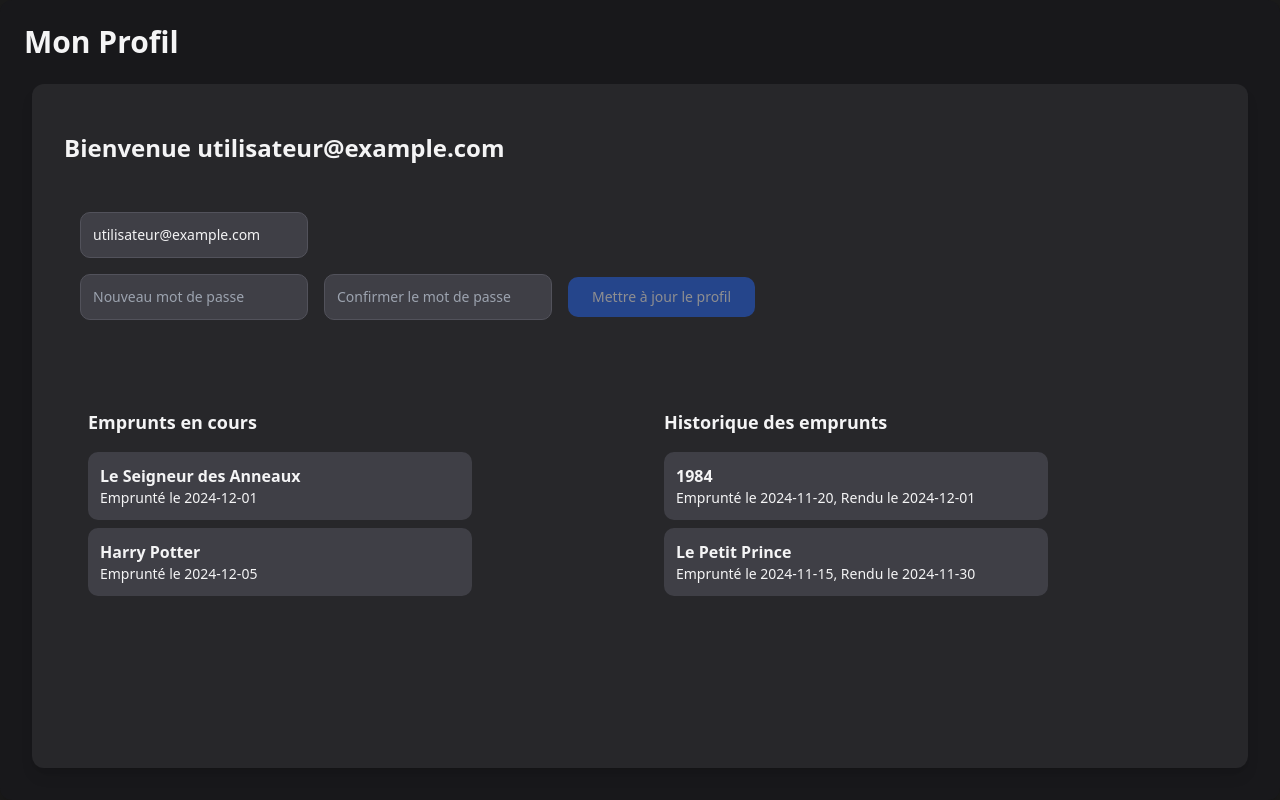
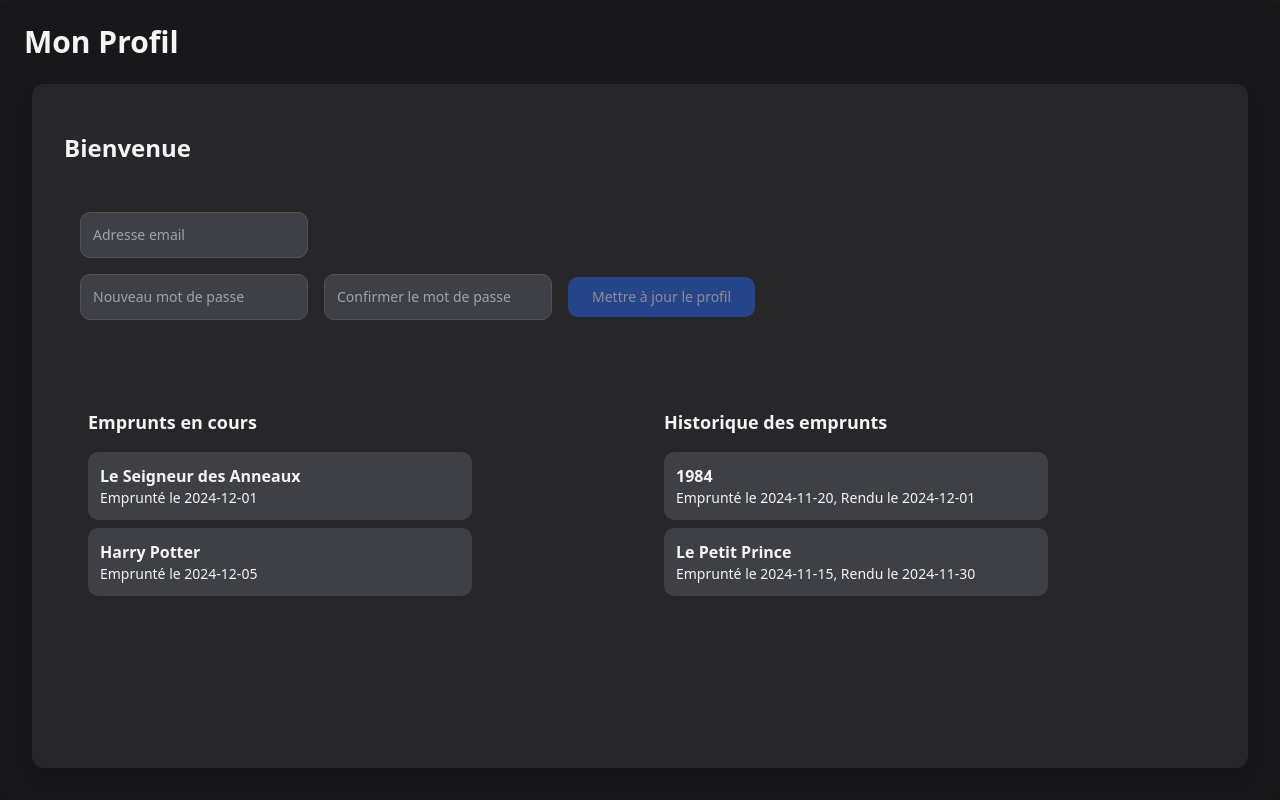
Before and after one commit to Jaden38/LibMa, a Next.js app in the folder frontend/: page /profile in a window 1280 px wide. Built offline with nearby package versions, Linux system fonts and the light colour scheme.

Commit message:
refactor(Profile): Enhance styling

```diff
--- a/frontend/pages/profile.tsx
+++ b/frontend/pages/profile.tsx
@@ -1,9 +1,11 @@
 import React, { useState } from "react";
 import { Button } from "@/components/ui/Button";
+import { useUser } from "@/hooks/UseUser";
 
 export default function Profile() {
-  const [email, setEmail] = useState("utilisateur@example.com");
-  const [password, setPassword] = useState("");
+  const {user} = useUser();
+  const [mail, setMail] = useState(user?.email);
+    const [password, setPassword] = useState("");
   const [confirmPassword, setConfirmPassword] = useState("");
   const [message, setMessage] = useState<string | null>(null);
   const [error, setError] = useState<string | null>(null);
@@ -21,7 +23,7 @@ export default function Profile() {
   ];
 
   const handleUpdateProfile = () => {
-    if (!email || !password || !confirmPassword) {
+    if (!mail || !password || !confirmPassword) {
       setError("Tous les champs sont requis.");
       return;
     }
@@ -51,15 +53,15 @@ export default function Profile() {
       </div>
 
       <div className=" ml-8 mr-8 mb-8 flex-grow bg-zinc-800 p-8 rounded-lg shadow-lg pt-12">
-        <h2 className="text-2xl font-semibold text-zinc-100 mb-4">Bienvenue {email}</h2>
+        <h2 className="text-2xl font-semibold text-zinc-100 mb-4">Bienvenue {user?.firstname}</h2>
 
         <form onSubmit={(e) => e.preventDefault()} className="w-full space-y-4 space-x-0 mt-12 ml-4">
           <div className="flex flex-col items-start space-y-4">
             <input
               type="email"
               placeholder="Adresse email"
-              value={email}
-              onChange={(e) => setEmail(e.target.value)}
+              value={user?.email}
+              onChange={(e) => setMail(e.target.value)}
               className="w-fit bg-zinc-700 border border-zinc-600 text-sm text-zinc-100 rounded-md p-3 focus:outline-none focus:ring-2 focus:ring-blue-400 transition-all duration-300 ease-in-out"
               aria-label="Adresse email"
             />
@@ -87,7 +89,7 @@ export default function Profile() {
 
             <Button
               onClick={handleUpdateProfile}
-              disabled={!email || !password || !confirmPassword}
+              disabled={!mail || !password || !confirmPassword}
               className="py-3 px-6 bg-blue-600 text-sm text-zinc-100 rounded-md hover:bg-blue-500 hover:scale-105 hover:shadow-lg transition duration-300 ease-in-out focus:outline-none focus:ring-2 focus:ring-blue-400 disabled:opacity-50"
             >
               Mettre à jour le profil
```
